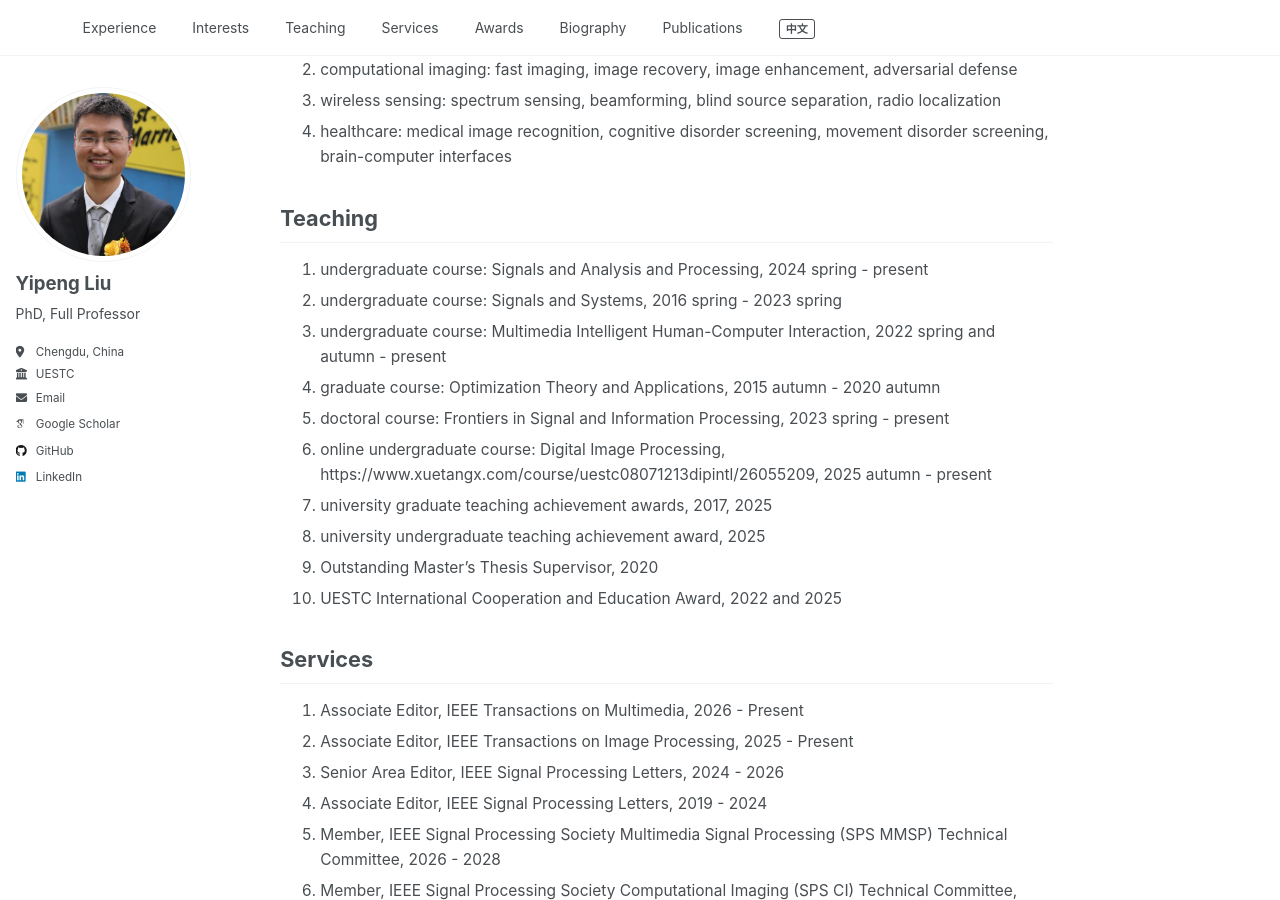
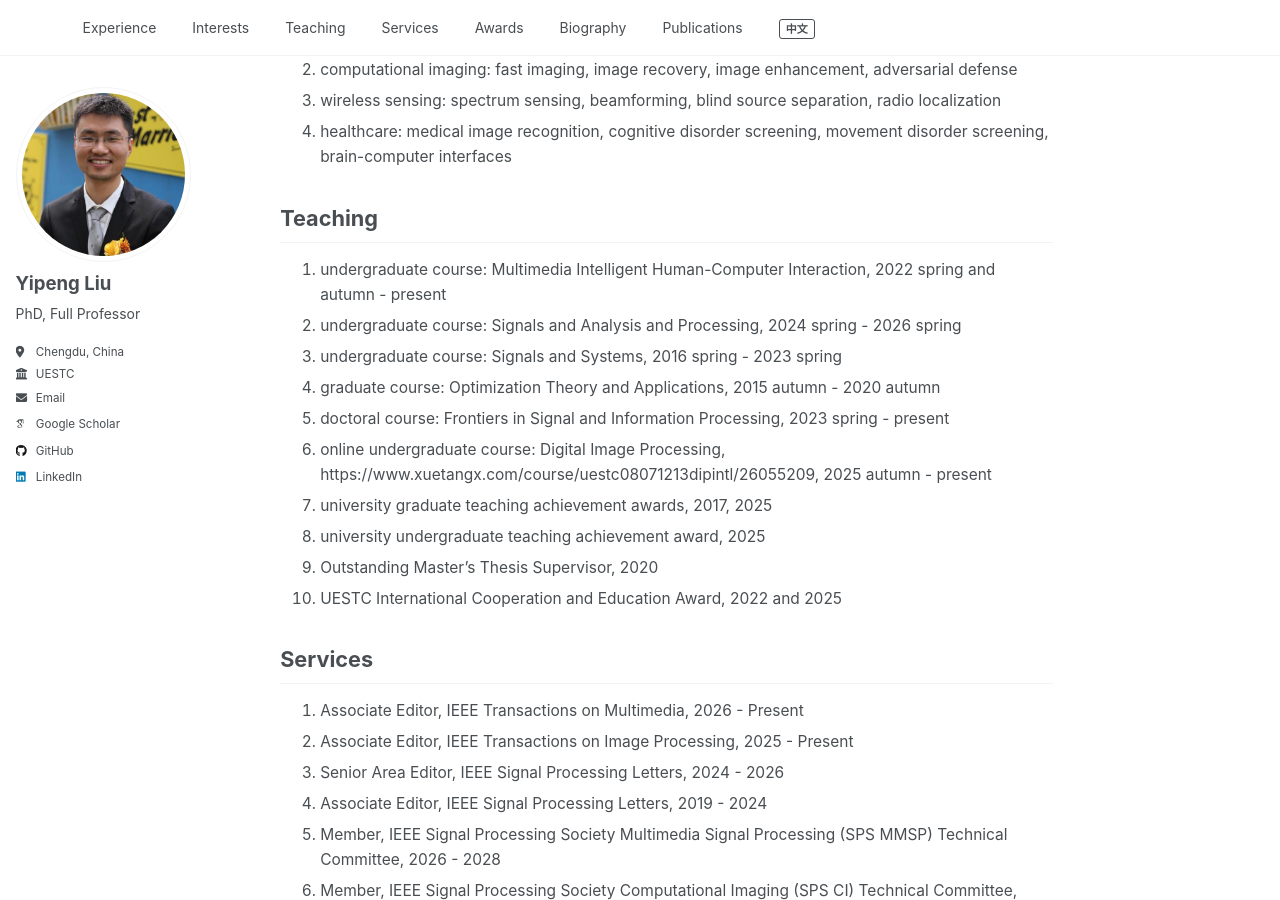
Before and after one commit to yipengliu/yipengliu.github.io, a Jekyll site: the page built from _pages/main-en.md, in a window 1280 px wide and 900 px high, scrolled down 527 px. Built offline with Jekyll 4.4.1, drawn with Linux system fonts in a browser that asks for light colours; some web fonts are replaced.

Commit message:
Update main-en.md

```diff
--- a/_pages/main-en.md
+++ b/_pages/main-en.md
@@ -27,9 +27,9 @@ redirect_from:
 
 ## <a id="Teaching"></a>Teaching
 
-1. undergraduate course: Signals and Analysis and Processing, 2024 spring - present
-2. undergraduate course: Signals and Systems, 2016 spring - 2023 spring
-3. undergraduate course: Multimedia Intelligent Human-Computer Interaction, 2022 spring and autumn - present
+1. undergraduate course: Multimedia Intelligent Human-Computer Interaction, 2022 spring and autumn - present
+2. undergraduate course: Signals and Analysis and Processing, 2024 spring - 2026 spring
+3. undergraduate course: Signals and Systems, 2016 spring - 2023 spring
 4. graduate course: Optimization Theory and Applications, 2015 autumn - 2020 autumn
 5. doctoral course: Frontiers in Signal and Information Processing, 2023 spring - present
 6. online undergraduate course: Digital Image Processing, https://www.xuetangx.com/course/uestc08071213dipintl/26055209, 2025 autumn - present
```
